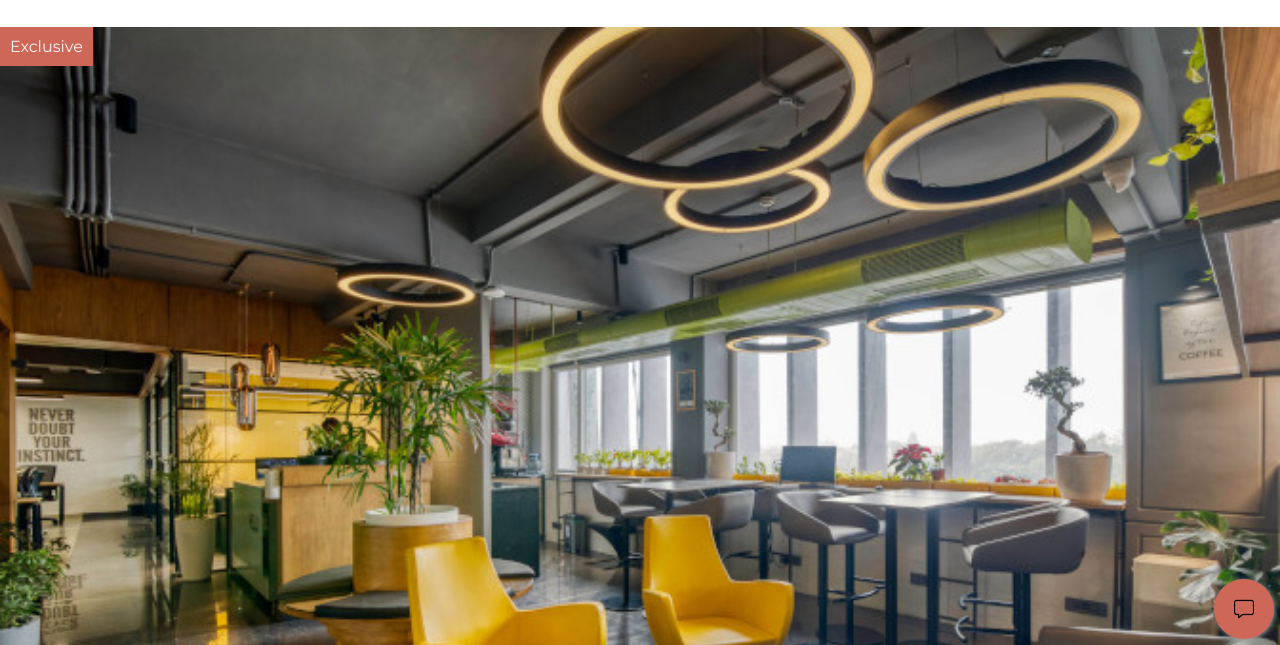
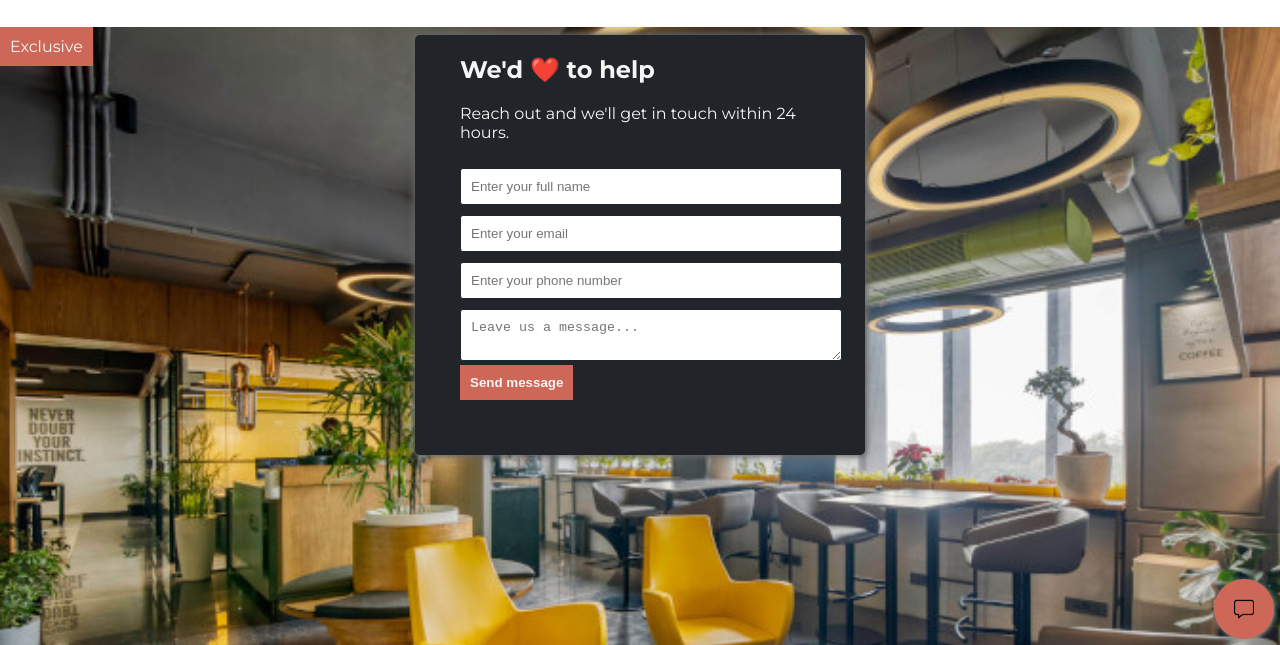
Before and after one commit to Ravimgr/wanderWise, a plain HTML site: page index.html in a window 1280 px wide. Both pictures are taken after a click on the element 1244 px from the left and 764 px from the top of the page. Shown: the part 155-800 px from the top of the page. Drawn offline with Linux system fonts and the light colour scheme.

Commit message:
Contact us modal added

```diff
--- a/index.css
+++ b/index.css
@@ -77,6 +77,7 @@ button{
     cursor: pointer;
 }
 
+
 .chatbox-bg{
     background-color: #cd6858;
     color: whitesmoke;
@@ -96,3 +97,41 @@ button{
 margin: auto;
 width: 50%;
 }
+
+/* Modal  */
+
+.modal {
+    display: none;
+    position: fixed;
+    right: 0;
+    left: 0;
+    top: 0;
+    bottom: 0;
+    margin: auto;
+    height: 420px;
+    width: 450px;
+    border-radius: 5px;
+    box-shadow: 0px 0px 6px 2px #666;
+    background-color: #212529;
+    color: whitesmoke;
+}
+
+.modal-inner{
+    width: 360px;
+    margin: 0 auto;
+}
+
+.modal-inner-loading{
+    text-align: center;
+}
+input , textarea{
+    margin-top: 10px;
+    border: 1px solid #212529;
+    padding: 10px;
+    width: 100%;
+    border-radius: 3px;
+}
+
+modal-display-name{
+    color: fuchsia;
+}
--- a/index.html
+++ b/index.html
@@ -56,8 +56,54 @@
 			</section>
 
 		</main>
-		<div class="chatbox-bg">
+		<div class="chatbox-bg" type="button" id="chatbox">
 			<img src="images/message.png" class="chatbox-img" alt="chatbox">
 		</div>
+		<div class="modal" id="modal">
+			<!-- <div class="close-modal-btn-container">
+				<button class="modal-close-btn" id="modal-close-btn" disabled>X</button>
+			</div> -->
+			<div class="modal-inner" id="modal-inner">
+				<h2>We'd ❤️ to help</h2>
+				<p class="modal-text" id="modal-text">Reach out and we'll get in touch within 24 hours.</p>
+				<form id="consent-form">
+
+					<input
+						type="text"
+						name="fullName"
+						placeholder="Enter your full name"
+						aria-label="Full name"
+						required/>
+					<input
+						type="email"
+						name="email"
+						placeholder="Enter your email"
+						aria-label="Email address"
+						required/>
+
+						<input
+						type="phone"
+						name="phone"
+						placeholder="Enter your phone number"
+						aria-label="phone number"
+						required/>
+
+						<textarea name="comment"
+						form="consent-form"
+						placeholder='Leave us a message...'
+						aria-label="comment"></textarea>
+
+
+					<!-- <div class="modal-choice-btns" id="modal-choice-btns"> -->
+					<button type="submit" class="modal-btn" id ='send-btn'>Send message</button>
+						<!-- <button class="modal-btn" id="decline-btn">Decline</button> -->
+					<!-- </div> -->
+
+				</form>
+
+
+			</div>
+		</div>
 	</body>
+	<script src="index.js"></script>
 </html>
--- /dev/null
+++ b/index.js
@@ -0,0 +1,41 @@
+
+const chatBox = document.getElementById('chatbox')
+const  modal  = document.getElementById('modal')
+const consentForm = document.getElementById('consent-form')
+const modalText = document.getElementById('modal-text')
+
+chatBox.addEventListener('click', () => {
+     modal.style.display = 'inline'
+
+})
+
+
+consentForm.addEventListener('submit', (e) => {
+     e.preventDefault() /* prevent the default behavior of the form */
+     const consentFormData = new FormData(consentForm) /* get the form data */
+     const fullName = consentFormData.get('fullName')
+
+     modalText.innerHTML = `
+    <div class="modal-inner-loading">
+        <img src="images/loading.svg" class="loading">
+        <p id="upload-text">Sending your message to our team</p>
+    </div>`
+
+    setTimeout(function(){
+     document.getElementById('modal-inner').innerHTML = `
+        <h3>Thanks <span class="modal-display-name">${fullName}</span>, we have received your message</h3>
+        <p class="modal-display-text">We will get back to you shortly</p>
+        <div class="close-wrapper">
+            <button class="modal-close" id ="close-btn">Close</button>
+        </div>`
+
+    },3000)
+
+
+
+})
+
+
+document.getElementById('close-btn').addEventListener('click', () => {
+     modal.style.display = 'none'
+})
```
Also changed, not shown: images/loading.svg (added).
